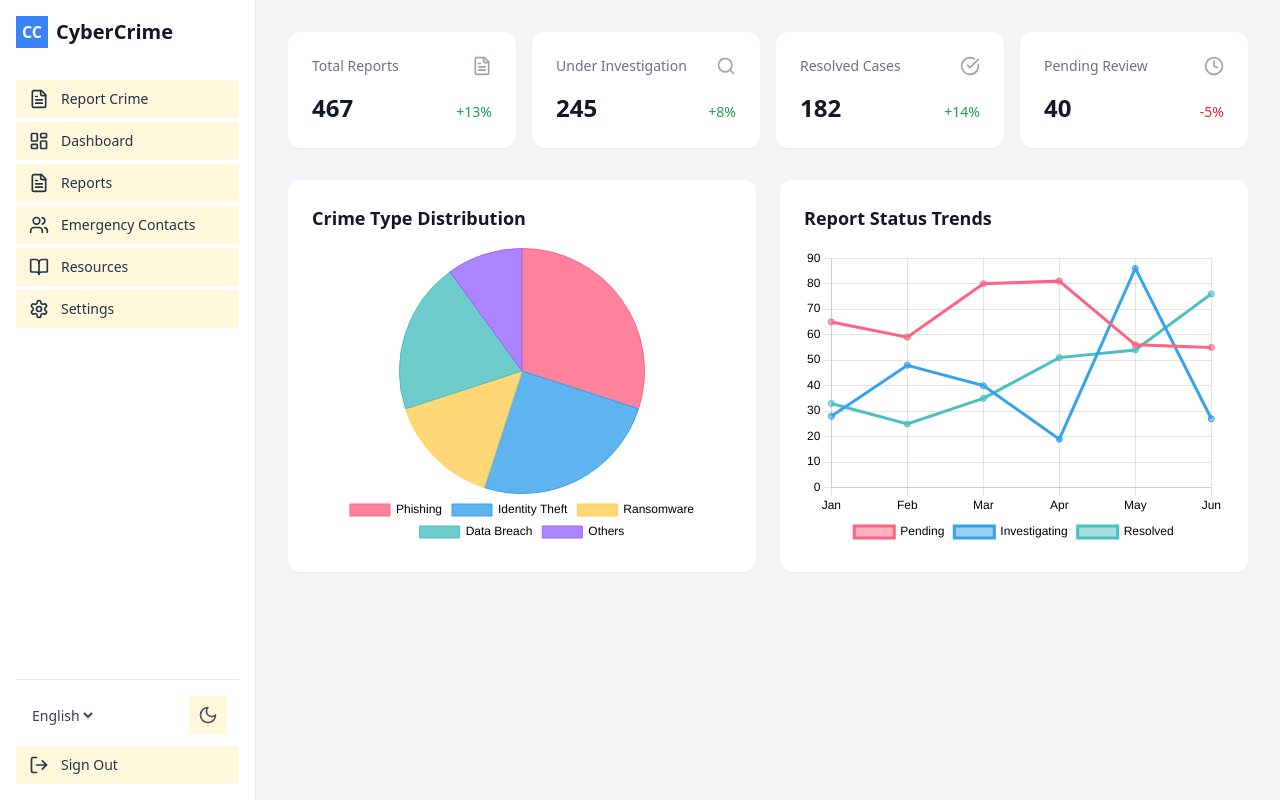
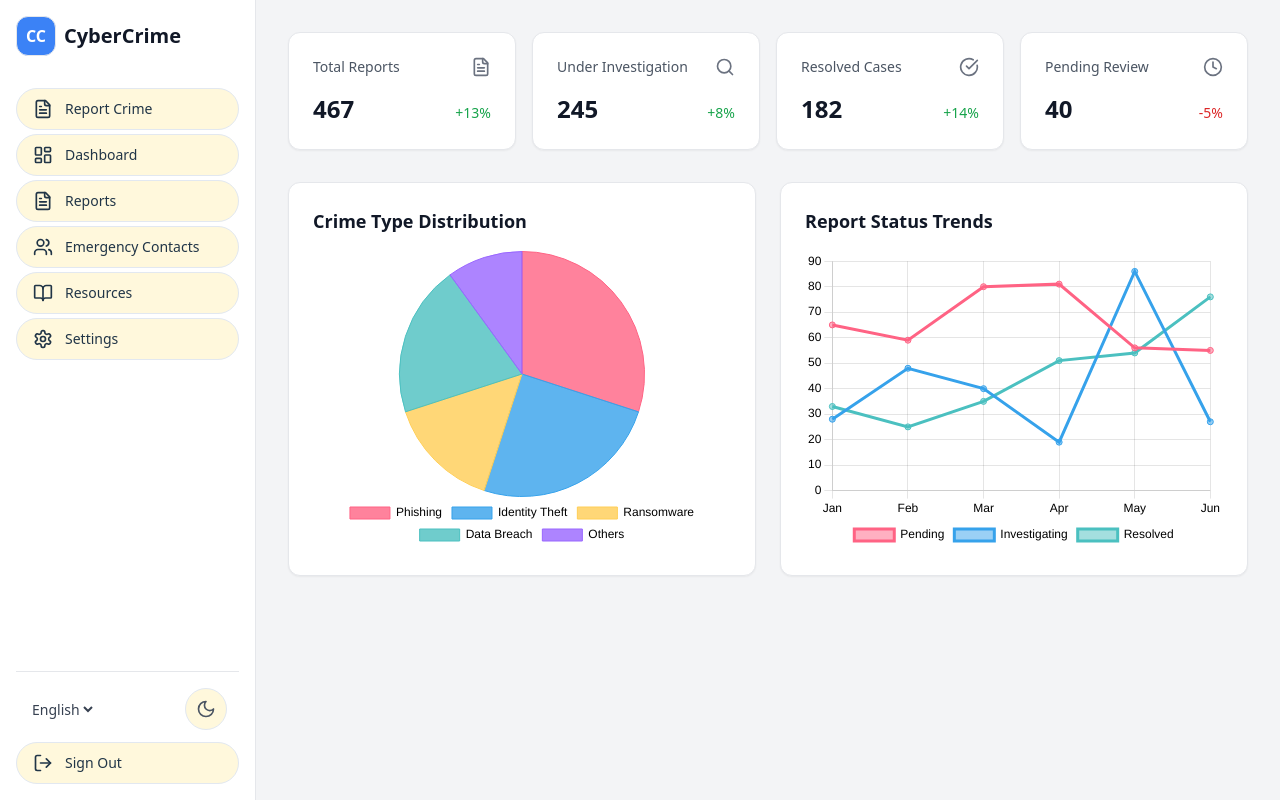
Before and after one commit to yatharthbhatia/cyber-crime-reporter, a React (Vite) app: page / in a window 1280 px wide. Built offline with nearby package versions, Linux system fonts and the light colour scheme.

Commit message:
feat(ui): enhance UI components with modern design

```diff
--- a/src/components/case-escalation.jsx
+++ b/src/components/case-escalation.jsx
@@ -53,20 +53,20 @@ export function CaseEscalation({ reportId }) {
 
     return (
       <div className="space-y-6 bg-white dark:bg-gray-800 shadow-xl rounded-lg p-6">
-        <h2 className="text-2xl font-bold text-gray-900 dark:text-white">
+        <h2 className="text-2xl font-bold text-gray-900 dark:text-gray-50">
           {t("escalation.escalated")}
         </h2>
 
-        <div className="space-y-4 p-4 bg-green-50 dark:bg-green-900 rounded-lg">
+        <div className="space-y-4 p-4 bg-green-50 dark:bg-green-900/30 rounded-lg">
           <div>
-            <h3 className="font-medium text-gray-900 dark:text-white">
+            <h3 className="font-medium text-gray-900 dark:text-gray-50">
               {t("escalation.tracking")}
             </h3>
             <p className="mt-1 text-sm text-gray-600 dark:text-gray-300">
               {t("escalation.authority")}: {escalationDetails.name}
             </p>
             <p className="mt-1 text-sm text-gray-600 dark:text-gray-300">
-              {t("escalation.reference")}: <span className="font-mono font-bold">{escalationDetails.referenceNumber}</span>
+              {t("escalation.reference")}: <span className="font-mono font-bold text-gray-900 dark:text-gray-50">{escalationDetails.referenceNumber}</span>
             </p>
             {escalationDetails.details && (
               <p className="mt-1 text-sm text-gray-600 dark:text-gray-300">
@@ -84,7 +84,7 @@ export function CaseEscalation({ reportId }) {
 
   return (
     <div className="space-y-6 bg-white dark:bg-gray-800 shadow-xl rounded-lg p-6">
-      <h2 className="text-2xl font-bold text-gray-900 dark:text-white">
+      <h2 className="text-2xl font-bold text-gray-900 dark:text-gray-50">
         {t("escalation.title")}
       </h2>
 
@@ -121,7 +121,7 @@ export function CaseEscalation({ reportId }) {
             />
           </div>
 
-          <div className="p-4 bg-yellow-50 dark:bg-yellow-900 rounded-lg">
+          <div className="p-4 bg-yellow-50 dark:bg-yellow-900/20 rounded-lg">
             <p className="text-sm text-yellow-800 dark:text-yellow-200">
               {t("By escalating this case, the report will be forwarded to the selected authority for further investigation.")}
             </p>
@@ -129,7 +129,7 @@ export function CaseEscalation({ reportId }) {
 
           <button
             type="submit"
-            className="w-full px-4 py-2 bg-blue-600 text-white rounded-lg hover:bg-blue-700 focus:outline-none focus:ring-2 focus:ring-blue-500 focus:ring-offset-2 transition-colors"
+            className="w-full px-4 py-2 bg-blue-600 text-white rounded-lg hover:bg-blue-700 focus:outline-none focus:ring-2 focus:ring-blue-500 focus:ring-offset-2 transition-colors dark:bg-blue-500 dark:hover:bg-blue-600 dark:focus:ring-offset-gray-800"
           >
             {t("escalation.confirm")}
           </button>
--- a/src/components/dashboard/dashboard.jsx
+++ b/src/components/dashboard/dashboard.jsx
@@ -49,16 +49,16 @@ export function Dashboard() {
           return (
             <div
               key={stat.id}
-              className="p-6 bg-white dark:bg-gray-800 rounded-xl shadow-sm"
+              className="p-6 bg-white dark:bg-gray-800 rounded-xl shadow-sm border border-gray-200 dark:border-gray-700"
             >
               <div className="flex items-center justify-between mb-4">
-                <div className="text-sm font-medium text-gray-500 dark:text-gray-400">
+                <div className="text-sm font-medium text-gray-600 dark:text-gray-300">
                   {stat.label}
                 </div>
-                <Icon className="h-5 w-5 text-gray-400 dark:text-gray-500" />
+                <Icon className="h-5 w-5 text-gray-500 dark:text-gray-400" />
               </div>
               <div className="flex items-baseline justify-between">
-                <div className="text-2xl font-semibold text-gray-900 dark:text-white">
+                <div className="text-2xl font-semibold text-gray-900 dark:text-gray-50">
                   {stat.value}
                 </div>
                 <div
@@ -79,8 +79,8 @@ export function Dashboard() {
 
       <div className="grid gap-6 md:grid-cols-2">
         {/* Crime Type Distribution */}
-        <div className="bg-white dark:bg-gray-800 p-6 rounded-xl shadow-sm">
-          <h3 className="text-lg font-semibold text-gray-900 dark:text-white mb-4">
+        <div className="bg-white dark:bg-gray-800 p-6 rounded-xl shadow-sm border border-gray-200 dark:border-gray-700">
+          <h3 className="text-lg font-semibold text-gray-900 dark:text-gray-50 mb-4">
             Crime Type Distribution
           </h3>
           <div className="h-[300px]">
@@ -89,8 +89,8 @@ export function Dashboard() {
         </div>
 
         {/* Report Status Trends */}
-        <div className="bg-white dark:bg-gray-800 p-6 rounded-xl shadow-sm">
-          <h3 className="text-lg font-semibold text-gray-900 dark:text-white mb-4">
+        <div className="bg-white dark:bg-gray-800 p-6 rounded-xl shadow-sm border border-gray-200 dark:border-gray-700">
+          <h3 className="text-lg font-semibold text-gray-900 dark:text-gray-50 mb-4">
             Report Status Trends
           </h3>
           <div className="h-[300px]">
--- a/src/components/layout/dashboard-layout.jsx
+++ b/src/components/layout/dashboard-layout.jsx
@@ -23,10 +23,10 @@ export function DashboardLayout({ children, onViewChange }) {
       {/* Sidebar */}
       <aside className="w-64 bg-white dark:bg-gray-800 border-r border-gray-200 dark:border-gray-700 p-4 flex flex-col">
         <div className="flex items-center gap-2 mb-8">
-          <div className="w-8 h-8 bg-blue-500 rounded-lg flex items-center justify-center">
-            <span className="text-white font-bold">CC</span>
+          <div className="w-10 h-10 bg-blue-500 flex items-center justify-center border rounded-xl">
+            <span className="text-white font-bold select-none cursor-help">CC</span>
           </div>
-          <h1 className="text-xl font-bold text-gray-900 dark:text-white">CyberCrime</h1>
+          <h1 className="text-xl font-bold text-gray-900 dark:text-white select-none cursor-help">CyberCrime</h1>
         </div>
 
         <nav className="flex-1 space-y-1">
@@ -40,9 +40,9 @@ export function DashboardLayout({ children, onViewChange }) {
                   onViewChange(item.id);
                 }}
                 className={cn(
-                  "w-full flex items-center gap-3 px-3 py-2 text-sm font-medium rounded-lg transition-colors",
+                  "w-full flex items-center gap-3 px-4 py-2.5 text-sm font-medium rounded-full transition-all hover:shadow-md",
                   activeItem === item.id
-                    ? "bg-blue-50 text-blue-600 dark:bg-blue-900 dark:text-blue-200"
+                    ? "bg-blue-500 text-white dark:bg-blue-600"
                     : "text-gray-700 dark:text-gray-300 hover:bg-gray-100 dark:hover:bg-gray-700"
                 )}
               >
@@ -65,7 +65,7 @@ export function DashboardLayout({ children, onViewChange }) {
             </select>
             <button
               onClick={() => setTheme(theme === "dark" ? "light" : "dark")}
-              className="p-2 rounded-lg hover:bg-gray-100 dark:hover:bg-gray-700"
+              className="p-2.5 rounded-full hover:bg-gray-100 dark:hover:bg-gray-700 transition-all hover:shadow-sm"
             >
               {theme === "dark" ? (
                 <Sun className="h-5 w-5 text-gray-600 dark:text-gray-400" />
@@ -74,7 +74,7 @@ export function DashboardLayout({ children, onViewChange }) {
               )}
             </button>
           </div>
-          <button className="w-full flex items-center gap-3 px-3 py-2 text-sm font-medium rounded-lg text-red-600 dark:text-red-400 hover:bg-red-50 dark:hover:bg-red-900/50 transition-colors">
+          <button className="w-full flex items-center gap-3 px-4 py-2.5 text-sm font-medium rounded-full text-red-600 dark:text-red-400 hover:bg-red-50 dark:hover:bg-red-900/50 transition-all hover:shadow-md">
             <LogOut className="h-5 w-5" />
             Sign Out
           </button>
--- a/src/components/reports/reports-list.jsx
+++ b/src/components/reports/reports-list.jsx
@@ -32,10 +32,10 @@ export function ReportsList() {
               key={report.id}
               onClick={() => setSelectedReport(report)}
               className={cn(
-                "p-4 rounded-lg border cursor-pointer transition-colors",
-                "hover:border-blue-500 dark:hover:border-blue-400",
+                "p-4 rounded-xl border cursor-pointer transition-colors",
+                "hover:border-blue-500 dark:hover:border-blue-400 hover:shadow-lg",
                 selectedReport?.id === report.id
-                  ? "border-blue-500 dark:border-blue-400"
+                  ? "border-blue-500 dark:border-blue-400 shadow-md"
                   : "border-gray-200 dark:border-gray-700"
               )}
             >
@@ -45,7 +45,7 @@ export function ReportsList() {
                 </h3>
                 <span
                   className={cn(
-                    "px-2 py-1 text-xs font-medium rounded",
+                    "px-3 py-1.5 text-xs font-medium rounded-full",
                     statusColors[report.status]
                   )}
                 >
@@ -124,7 +124,7 @@ export function ReportsList() {
                 <dd className="mt-1">
                   <span
                     className={cn(
-                      "px-2 py-1 text-xs font-medium rounded",
+                      "px-3 py-1.5 text-xs font-medium rounded-full",
                       statusColors[selectedReport.status]
                     )}
                   >
--- a/src/index.css
+++ b/src/index.css
@@ -1,6 +1,53 @@
 @tailwind base;
 @tailwind components;
 @tailwind utilities;
+
+@layer base {
+  :root {
+    --background: 0 0% 100%;
+    --foreground: 222.2 84% 4.9%;
+    --card: 0 0% 100%;
+    --card-foreground: 222.2 84% 4.9%;
+    --popover: 0 0% 100%;
+    --popover-foreground: 222.2 84% 4.9%;
+    --primary: 221.2 83.2% 53.3%;
+    --primary-foreground: 210 40% 98%;
+    --secondary: 210 40% 96.1%;
+    --secondary-foreground: 222.2 47.4% 11.2%;
+    --muted: 210 40% 96.1%;
+    --muted-foreground: 215.4 16.3% 46.9%;
+    --accent: 210 40% 96.1%;
+    --accent-foreground: 222.2 47.4% 11.2%;
+    --destructive: 0 84.2% 60.2%;
+    --destructive-foreground: 210 40% 98%;
+    --border: 214.3 31.8% 91.4%;
+    --input: 214.3 31.8% 91.4%;
+    --ring: 221.2 83.2% 53.3%;
+    --radius: 1rem;
+  }
+
+  .dark {
+    --background: 222.2 84% 4.9%;
+    --foreground: 210 40% 98%;
+    --card: 222.2 84% 4.9%;
+    --card-foreground: 210 40% 98%;
+    --popover: 222.2 84% 4.9%;
+    --popover-foreground: 210 40% 98%;
+    --primary: 217.2 91.2% 59.8%;
+    --primary-foreground: 222.2 47.4% 11.2%;
+    --secondary: 217.2 32.6% 17.5%;
+    --secondary-foreground: 210 40% 98%;
+    --muted: 217.2 32.6% 17.5%;
+    --muted-foreground: 215 20.2% 65.1%;
+    --accent: 217.2 32.6% 17.5%;
+    --accent-foreground: 210 40% 98%;
+    --destructive: 0 62.8% 30.6%;
+    --destructive-foreground: 210 40% 98%;
+    --border: 217.2 32.6% 17.5%;
+    --input: 217.2 32.6% 17.5%;
+    --ring: 224.3 76.3% 48%;
+  }
+}
 
 :root {
   font-family: system-ui, Avenir, Helvetica, Arial, sans-serif;
@@ -15,41 +62,36 @@
 body {
   margin: 0;
   min-height: 100vh;
+  background-color: hsl(var(--background));
+  color: hsl(var(--foreground));
 }
 
 h1 {
   font-size: 3.2em;
   line-height: 1.1;
+  color: hsl(var(--foreground));
 }
 
 button {
-  border-radius: 8px;
-  border: 1px solid transparent;
+  border-radius: var(--radius);
+  border: 1px solid hsl(var(--border));
   padding: 0.6em 1.2em;
   font-size: 1em;
   font-weight: 500;
   font-family: inherit;
-  background-color: #1a1a1a;
+  background-color: hsl(var(--primary));
+  color: hsl(var(--primary-foreground));
   cursor: pointer;
-  transition: border-color 0.25s;
+  transition: all 0.25s ease;
 }
+
 button:hover {
-  border-color: #646cff;
+  background-color: hsl(var(--primary) / 0.9);
+  border-color: hsl(var(--primary));
 }
+
 button:focus,
 button:focus-visible {
-  outline: 4px auto -webkit-focus-ring-color;
+  outline: 2px solid hsl(var(--ring));
+  outline-offset: 2px;
 }
-
-@media (prefers-color-scheme: light) {
-  :root {
-    color: #213547;
-    background-color: #ffffff;
-  }
-  a:hover {
-    color: #747bff;
-  }
-  button {
-    background-color: #f9f9f9;
-  }
-}
```
Also changed, not shown: src/components/education-resources.jsx (+30 -30 lines), src/components/emergency-contacts.jsx (+17 -17 lines), src/components/charts/emergency-resource-charts.jsx (added).
